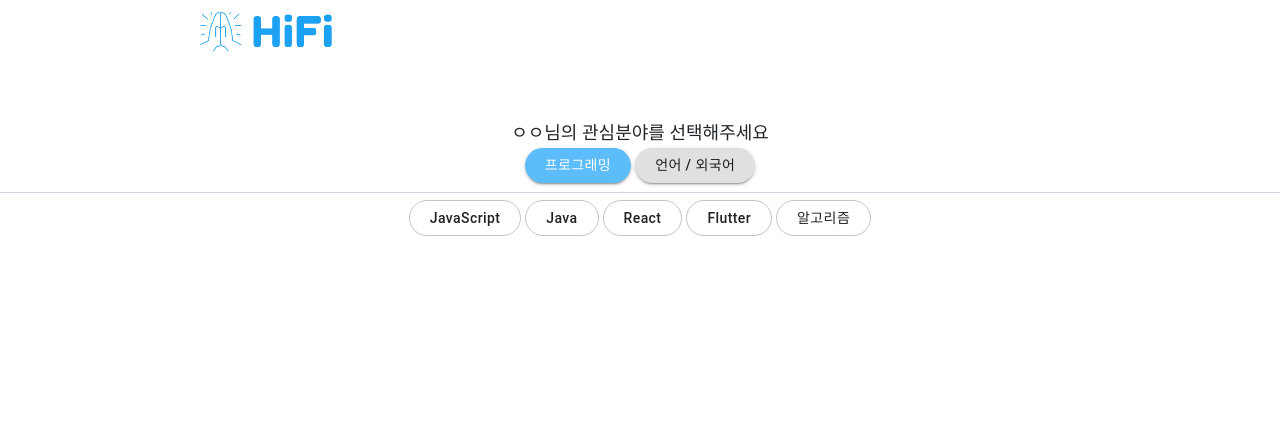
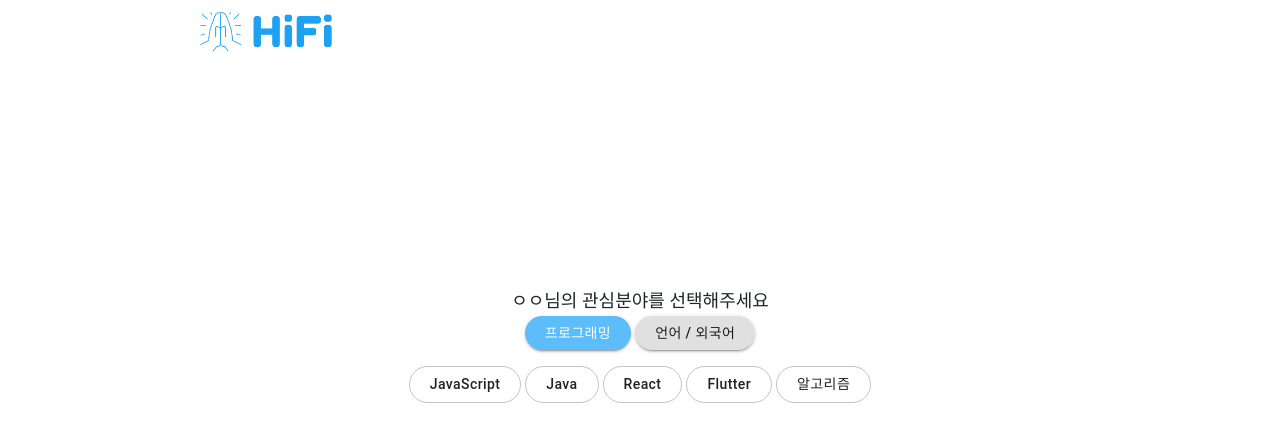
Before and after one commit to Hi-Fi-Club/FE, a React (Create React App) app: page /user/interest in a window 1280 px wide. Both pictures are taken after a click on the button "프로그래밍". Shown: the top 442 px of the page. Built offline with nearby package versions, Linux system fonts and the light colour scheme.

Commit message:
[#43] style : 관심사 등록의 선택 부분 가운데에 위치하도록 css 변경

```diff
--- a/src/components/User/RegisterInterest/InterestSelect/index.tsx
+++ b/src/components/User/RegisterInterest/InterestSelect/index.tsx
@@ -84,12 +84,7 @@ const InterestSelect = ({ selectedInfo, setSelectedInfo, ...props }: TInterestSe
       {/* ㅇㅇ에 추후 현재 로그인 계정의 이름 넣기 */}
       <span>ㅇㅇ님의 관심분야를 선택해주세요</span>
       {mainCategoryBtns.length > 0 && <S.ButtonBox>{mainCategoryBtns}</S.ButtonBox>}
-      {selectedInfo.selectedMainIdx > INIT_INDEX && subCategoryBtns && (
-        <>
-          <S.SeparatedLine />
-          <S.ButtonBox>{subCategoryBtns}</S.ButtonBox>
-        </>
-      )}
+      {selectedInfo.selectedMainIdx > INIT_INDEX && subCategoryBtns && <S.ButtonBox>{subCategoryBtns}</S.ButtonBox>}
     </S.InterestBox>
   );
 };
--- a/src/components/User/RegisterInterest/InterestSelectResult/index.tsx
+++ b/src/components/User/RegisterInterest/InterestSelectResult/index.tsx
@@ -33,7 +33,6 @@ const InterestSelectResult = ({ selectedInfo, setSelectedInfo, ...props }: TInte
 
   return (
     <S.InterestBox>
-      <S.SeparatedLine />
       <S.ButtonBox>
         {selectedInfo.items.map(({ mainIdx, subIdx, value }) => (
           <TargetButton
--- a/src/components/User/RegisterInterest/style.tsx
+++ b/src/components/User/RegisterInterest/style.tsx
@@ -1,23 +1,19 @@
 import styled from "styled-components";
 
 const InterestLayout = styled.div`
-  padding-top: 64px;
   position: relative;
-  height: calc(90vh - 64px);
+  min-height: 100vh;
+  ${({ theme }) => theme.flexSet()}
 
-  display: grid;
-  grid-template-rows: 40%;
+  .interest__inner {
+    height: calc(100vh / 3);
+  }
 `;
 
 const InterestRow = styled.div`
   position: relative;
   height: fit-content;
-  top: 25%;
-`;
-
-const InterestResultRow = styled(InterestRow)`
-  flex-direction: row;
-  top: 20%;
+  padding: 3vh 0;
 `;
 
 const InterestBox = styled.div`
@@ -26,18 +22,12 @@ const InterestBox = styled.div`
 `;
 
 const ButtonBox = styled.div`
-  display: flex;
+  ${({ theme }) => theme.flexSet()}
   flex-wrap: wrap;
-  align-items: center;
-  justify-content: center;
   gap: 4px;
+  & + & {
+    margin-top: 12px;
+  }
 `;
 
-const SeparatedLine = styled.div`
-  width: 100%;
-  height: 1px;
-  margin: 4px 0;
-  box-shadow: 0 0.4px 0.4px ${({ theme }) => theme.grayScaleColors.placeHolder};
-`;
-
-export { InterestLayout, InterestRow, InterestResultRow, InterestBox, ButtonBox, SeparatedLine };
+export { InterestLayout, InterestRow, InterestBox, ButtonBox };
--- a/src/pages/User/RegisterInterestPage.tsx
+++ b/src/pages/User/RegisterInterestPage.tsx
@@ -19,15 +19,17 @@ const RegisterInterestPage = () => {
 
   return (
     <S.InterestLayout>
+      <div className="interest__inner">
         <S.InterestRow>
           <InterestSelect {...{ selectedInfo, setSelectedInfo }} />
         </S.InterestRow>
 
         {selectedInfo.items.length > 0 && (
-        <S.InterestResultRow>
+          <S.InterestRow>
             <InterestSelectResult {...{ selectedInfo, setSelectedInfo }} />
-        </S.InterestResultRow>
+          </S.InterestRow>
         )}
+      </div>
     </S.InterestLayout>
   );
 };
```
Lines whose indentation alone changed are shown as unchanged.
